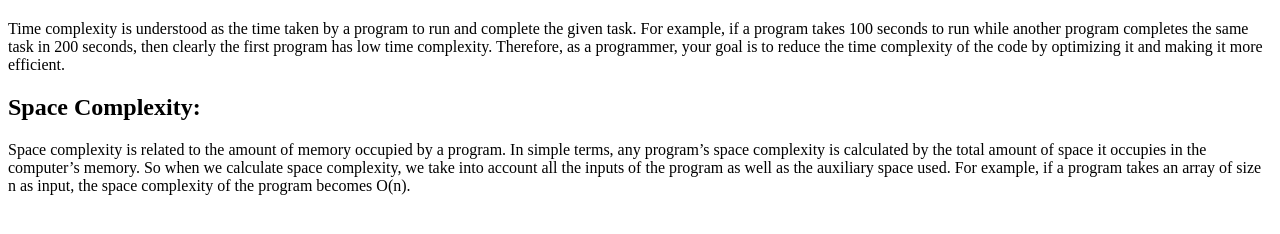
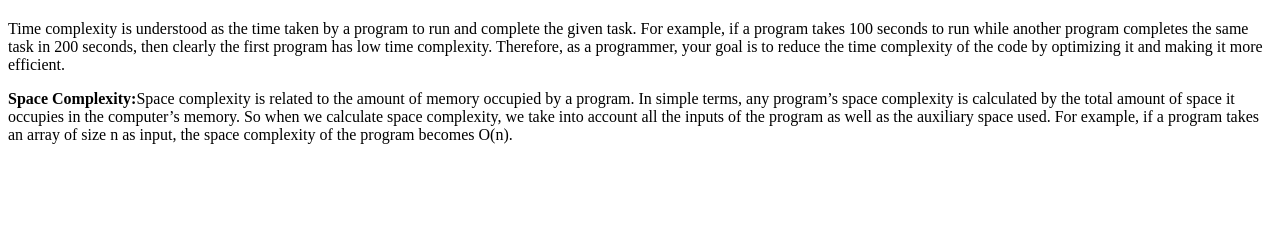
Before and after one commit to acciojob/time-and-space-complexity-venneladubbewar, a website: page main.html in a window 1280 px wide. Shown: the part 60-294 px from the top of the page. Drawn offline with Linux system fonts and the light colour scheme.

Commit message:
created a submission

```diff
--- a/main.html
+++ b/main.html
@@ -10,9 +10,10 @@
 	<!-- the entire body must be written by student -->
 	<div> <h1><b>Time and Space Complexity</b></h1> </div>
 	<div><p>Time complexity is understood as the time taken by a program to run and complete the given task. For example, if a program takes 100 seconds to run while another program completes the same task in 200 seconds, then clearly the first program has low time complexity. Therefore, as a programmer, your goal is to reduce the time complexity of the code by optimizing it and making it more efficient.</p></div>
-    <div><h2>Space Complexity:</h2></div>
-	<div> <p>Space complexity is related to the amount of memory occupied by a program. In simple terms, any program’s space complexity is calculated by the total amount of space it occupies in the computer’s memory. So when we calculate space complexity, we take into account all the inputs of the program as well as the auxiliary space used. For example, if a program takes an array of size n as input, the space complexity of the program becomes O(n).</p></div>
-	<script type="text/javascript" src="./script.js">
+    <div>
+	 <p><b>Space Complexity:</b>Space complexity is related to the amount of memory occupied by a program. In simple terms, any program’s space complexity is calculated by the total amount of space it occupies in the computer’s memory. So when we calculate space complexity, we take into account all the inputs of the program as well as the auxiliary space used. For example, if a program takes an array of size n as input, the space complexity of the program becomes O(n).</p>
+	</div>
+		<script type="text/javascript" src="./script.js">
 </script>
 
 </body>
```
